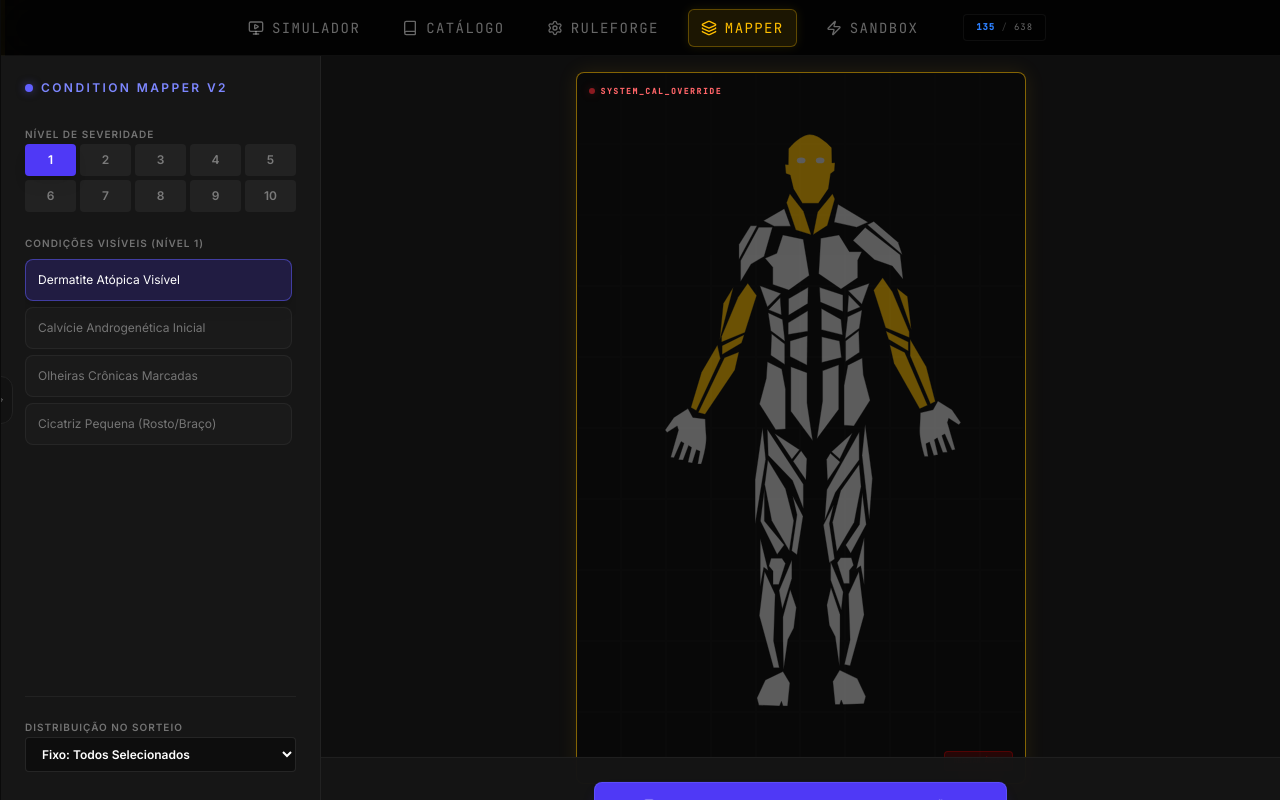
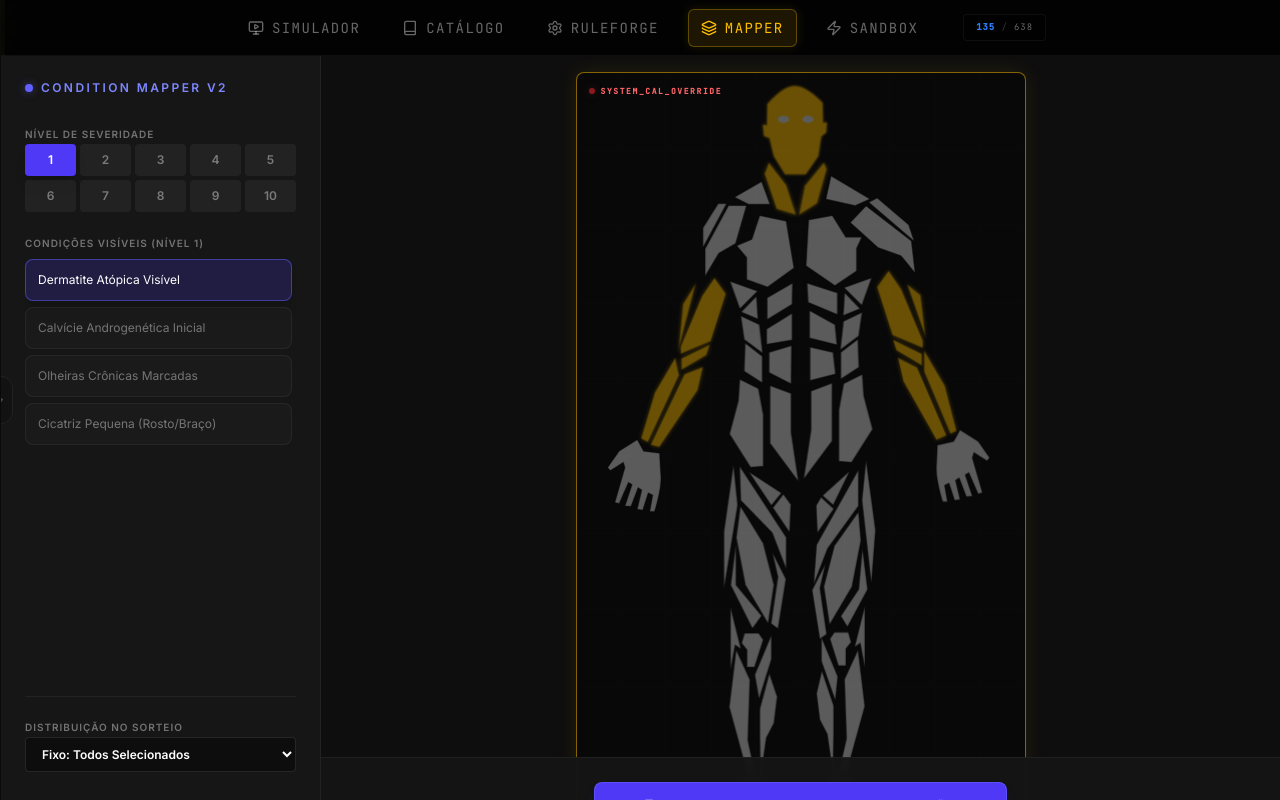
Before and after one commit to evertonsdm/Simulador, a React (Vite) app: page / in a window 1280 px wide. Both pictures are taken after a click on the button "MAPPER". Built offline with nearby package versions, Linux system fonts and the light colour scheme.

Commit message:
feat(BodyMap): Add highlight glow effect for affected parts
Introduces a new `highlightedParts` prop to `BodyMap` and applies a subtle pulsing glow animation to parts that are both affected and highlighted. This improves visual feedback for selected or critical body parts within the application.

```diff
--- a/src/App.tsx
+++ b/src/App.tsx
@@ -858,6 +858,7 @@ export default function App() {
                           <BodyMap
                             conditions={result.metadata.vConditions}
                             affectedParts={affectedParts}
+                            highlightedParts={affectedParts}
                             onPartToggle={handlePartToggle}
                             editorMode={isBodyMapEditor}
                           />
--- a/src/components/BodyMap.tsx
+++ b/src/components/BodyMap.tsx
@@ -6,6 +6,7 @@ import { Info, Move } from 'lucide-react';
 interface BodyMapProps {
   conditions: string[];
   affectedParts?: string[];
+  highlightedParts?: string[];
   onPartToggle?: (id: string) => void;
   editorMode?: boolean;
 }
@@ -13,6 +14,7 @@ interface BodyMapProps {
 export const BodyMap: React.FC<BodyMapProps> = ({
   conditions,
   affectedParts = [],
+  highlightedParts = [],
   onPartToggle,
   editorMode = false
 }) => {
@@ -36,15 +38,17 @@ export const BodyMap: React.FC<BodyMapProps> = ({
   };
 
   const isAfetado = (id: string) => internalAffected.includes(id);
+  const isHighlighted = (id: string) => highlightedParts.includes(id);
 
   const getPartClass = (id: string) => {
-    return `transition-colors duration-300 ${isAfetado(id) ? 'fill-[#FFBF00]' : 'fill-[#D9D9D9]'} ${editorMode ? 'cursor-pointer hover:fill-gold/50' : 'pointer-events-auto'}`;
+    const isHigh = isHighlighted(id);
+    return `transition-colors duration-300 ${isAfetado(id) ? 'fill-[#FFBF00]' : 'fill-[#D9D9D9]'} ${isHigh ? 'animate-slow-glow' : ''} ${editorMode ? 'cursor-pointer hover:fill-gold/50' : 'pointer-events-auto'}`;
   };
 
   return (
     <div
       ref={containerRef}
-      className={`relative w-full h-full min-h-[400px] lg:min-h-[500px] bg-black/40 rounded-lg border flex items-center justify-center p-2 md:p-6 overflow-hidden transition-colors ${editorMode ? 'border-gold/50 shadow-[0_0_20px_rgba(255,191,0,0.1)]' : 'border-white/5'}`}
+      className={`relative w-full h-full min-h-[400px] lg:min-h-[500px] bg-black/40 rounded-lg border flex items-center justify-center p-0 overflow-hidden transition-colors ${editorMode ? 'border-gold/50 shadow-[0_0_20px_rgba(255,191,0,0.1)]' : 'border-white/5'}`}
     >
       <style>{`
         .afetado { fill: #FFBF00 !important; }
@@ -54,8 +58,8 @@ export const BodyMap: React.FC<BodyMapProps> = ({
       {/* Human Anatomy Map - Master SVG */}
       <svg
         id="human-anatomy-map"
-        viewBox="-40 -60 580 960"
-        className="w-full h-full max-h-[100%] max-w-[100%] opacity-40 overflow-visible select-none"
+        viewBox="40 -20 460 860"
+        className="w-full h-full max-h-full max-w-full opacity-40 overflow-visible select-none"
         xmlns="http://www.w3.org/2000/svg"
         preserveAspectRatio="xMidYMid meet"
       >
--- a/src/components/ConditionMapperTool.tsx
+++ b/src/components/ConditionMapperTool.tsx
@@ -178,6 +178,7 @@ export const ConditionMapperTool: React.FC = () => {
              <BodyMap
               conditions={[]}
               affectedParts={selectedParts}
+              highlightedParts={selectedParts}
               onPartToggle={handlePartToggle}
               editorMode={true}
             />
--- a/src/index.css
+++ b/src/index.css
@@ -19,6 +19,16 @@
 
   --animate-spin-slow: spin 3s linear infinite;
   --animate-pulse-slow: pulse 4s cubic-bezier(0.4, 0, 0.6, 1) infinite;
+  --animate-slow-glow: pulsing-glow 2.5s ease-in-out infinite;
+
+  @keyframes pulsing-glow {
+    0%, 100% {
+      filter: drop-shadow(0 0 4px rgba(255, 191, 0, 0.5));
+    }
+    50% {
+      filter: drop-shadow(0 0 12px rgba(255, 191, 0, 0.9));
+    }
+  }
 }
 
 @layer base {
```
